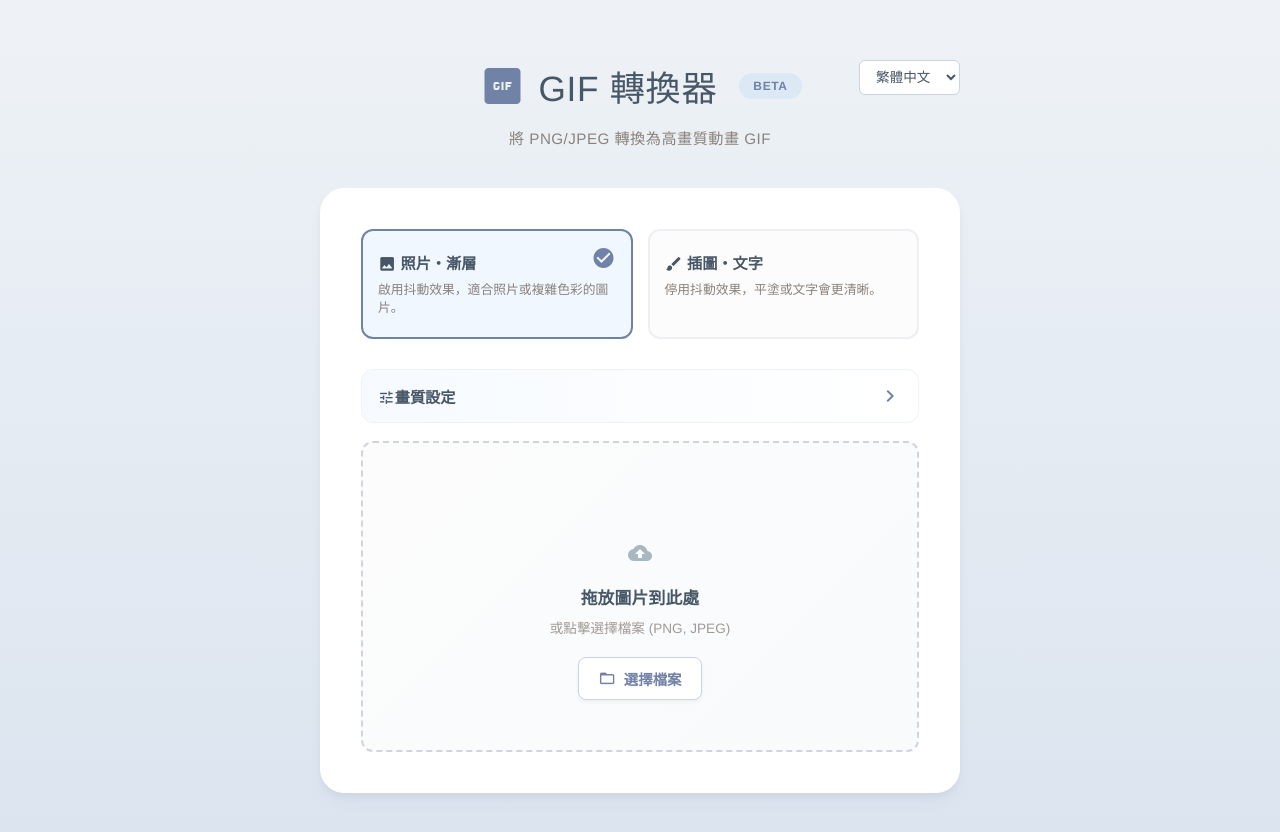
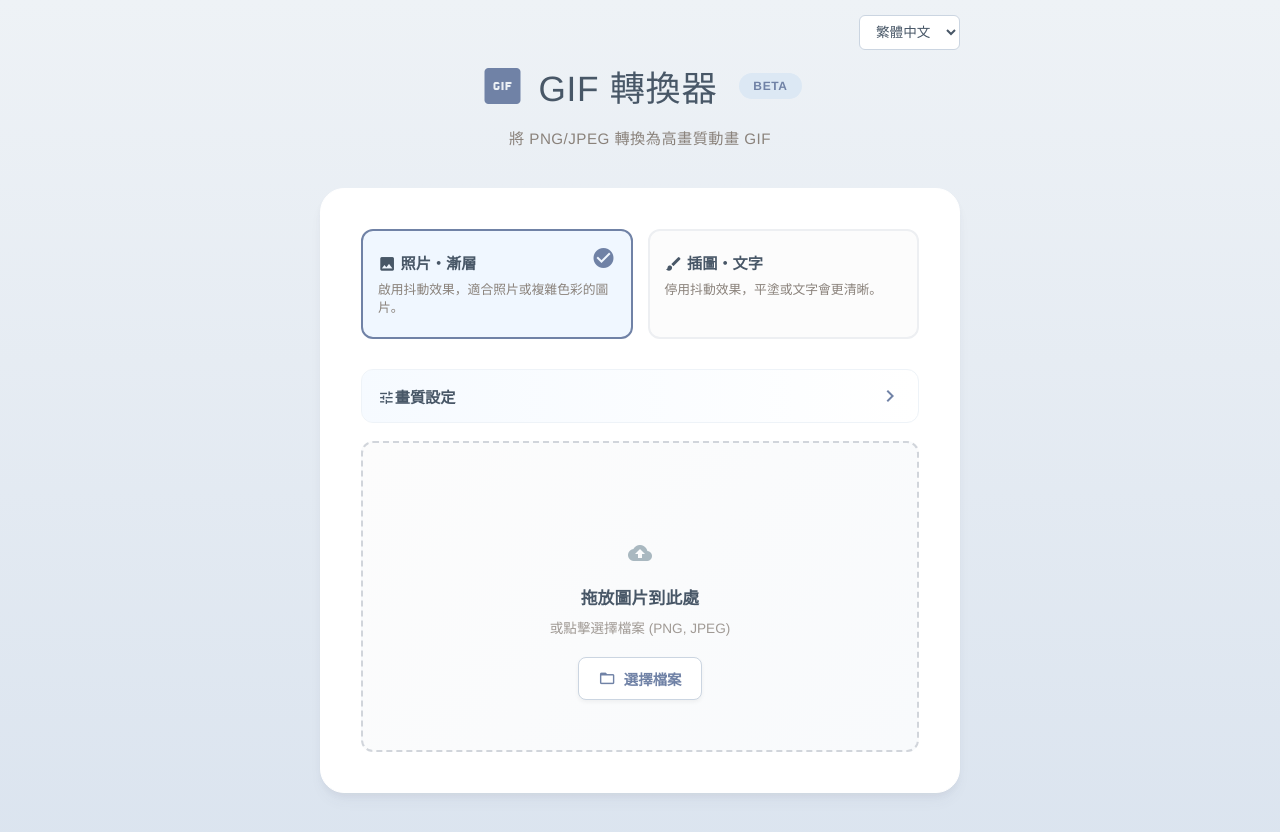
Before and after one commit to kazutino31/gif-converter-pro, a Vue app: page / in a window 1280 px wide. Shown: the top 832 px of the page. Built offline with nearby package versions, Linux system fonts and the light colour scheme.

Commit message:
Change language selector position in style.css
Adjust the position of the language selector for better visibility.

```diff
--- a/src/assets/style.css
+++ b/src/assets/style.css
@@ -52,7 +52,7 @@ header {
 
 .language-selector {
   position: absolute;
-  top: 0;
+  top: -45px;
   right: 0;
 }
 
@@ -80,7 +80,6 @@ header {
 /* Small screens */
 @media (max-width: 590px) {
   .language-selector {
-      top: -45px;
       right: 8px;
       z-index: 90;
   }
```
